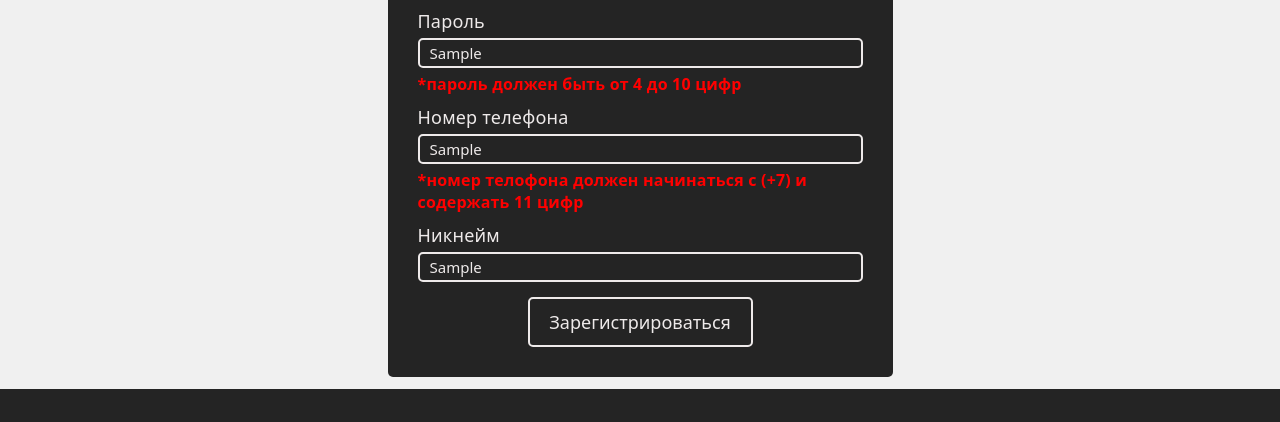
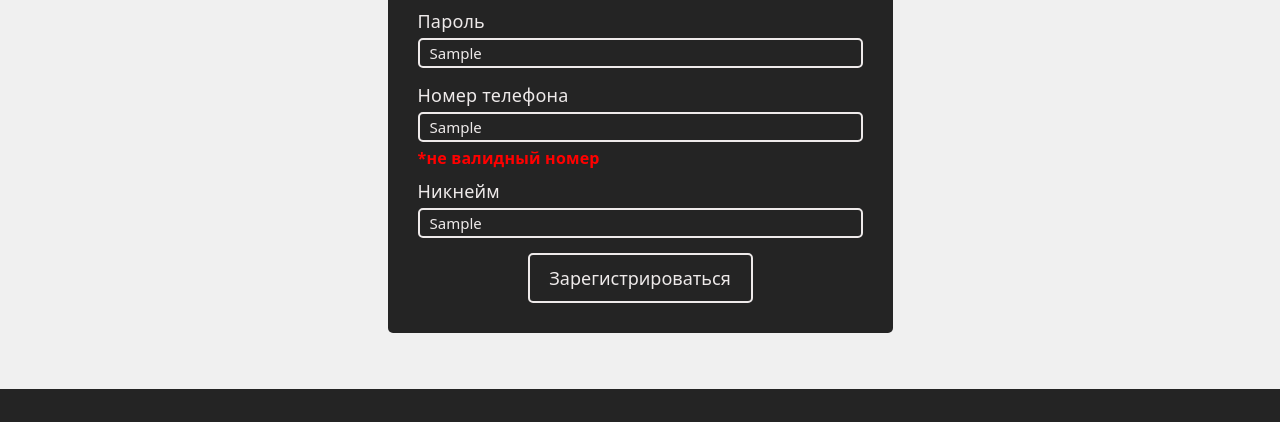
Before and after one commit to AinurBogdanov/Gym-project, a website built with Vite: page src/pages/signUp.html in a window 1280 px wide. Both pictures are taken after typing "Sample", "Sample", "Sample" into the empty fields and a click on the button "Зарегистрироваться". Shown: the part 116-538 px from the top of the page. Built offline with nearby package versions, Linux system fonts and the light colour scheme; no server answers.

Commit message:
fix bugs

```diff
--- a/src/pages/signUp.html
+++ b/src/pages/signUp.html
@@ -1,5 +1,5 @@
 <!DOCTYPE html>
-<html lang="ru">
+<html lang="ru" class="sign-up">
 <head>
 	<meta charset="UTF-8">
 	<meta name="viewport" content="width=device-width, initial-scale=1.0">
--- /dev/null
+++ b/src/scripts/common/validation.js
@@ -0,0 +1,14 @@
+export function isNumberVal(phone_number) {
+  const phone =  phone_number.replace(/\s+/g, "");
+  const onlyDigits = phone.replace(/\D/g, '');
+
+ return phone.startsWith('+7') && /^\d{11}$/.test(onlyDigits)
+}
+
+export function isPasswordVal(password) {
+  const length = password.length
+  if(length >= 4 && length <= 10 ) {
+    return true
+  }
+  return false
+}
--- a/src/scripts/data.js
+++ b/src/scripts/data.js
@@ -1,3 +1,5 @@
-export let user = JSON.parse(localStorage.getItem('userAuth')) || {auth: false, phone: ''};
+console.log('geting user')
+
+export let user = JSON.parse(localStorage.getItem('userAuth')) || {auth: false, phone_number: ''};
 
 export const order = JSON.parse(localStorage.getItem('order')) || {name: ''};
--- a/src/scripts/orders/create-order.js
+++ b/src/scripts/orders/create-order.js
@@ -12,11 +12,11 @@ async function sendOrder(event) {
   }
   if (user.auth) {
     const orderName = event.currentTarget.dataset.orderId
-    const phoneNumber = user.phone
+    const phoneNumber = user.phone_number
 
 
 
-    console.log(orderName)
+    console.log(phoneNumber);
     const cleanPhone = phoneNumber.replace(/\+/, '%2B');
       const url = `
       http://localhost:8000/order/create_order?order=${orderName}&phone_number=${cleanPhone}
@@ -43,5 +43,6 @@ async function sendOrder(event) {
     }
   } else {
     alert('войдите в аккаунт')
+    window.location.href = 'http://localhost:5173/src/pages/signIn.html';
   }
 }
--- a/src/scripts/signUp/signUp.js
+++ b/src/scripts/signUp/signUp.js
@@ -1,6 +1,10 @@
 import { user } from "../data";
+import { isPasswordVal } from "../common/validation"
+import { isNumberVal } from "../common/validation"
 
+if (document.querySelector('html.sign-up')) {
   document.getElementById('regForm').addEventListener('submit',regUser);
+}
 
 let isValid = true;
 
@@ -19,9 +23,7 @@ async function regUser(e) {
     data[key] = value;
   }
 
-
-
-   if (!/^\d{4,10}$/.test(data.password)) {
+   if (!isPasswordVal(data.password)) {
     document.getElementById('passwordError').innerText = "*пароль должен быть от 4 до 10 цифр";
     isValid = false;
   } else {
@@ -29,18 +31,16 @@ async function regUser(e) {
     document.getElementById('passwordError').innerText = "";
   }
 
+  const isNumVal = isNumberVal(data.phone_number);
 
-  const phone =  data.phone_number.replace(/\s+/g, "");
-  const onlyDigits = phone.replace(/\D/g, '');
-
-  if (!phone.startsWith('+7') || !/^\d{11}$/.test(onlyDigits)) {
-  console.log(phone)
+  if (!isNumVal) {
      isValid = false;
-  document.getElementById('phoneError').innerText = "*номер телофона должен начинаться с (+7) и содержать 11 цифр"
+    document.getElementById('phoneError').innerText = "*не валидный номер"
   } else {
     isValid = true;
     document.getElementById('phoneError').innerText = ""
   }
+
 
    if (!/^[A-Za-zА-Яа-яЁё]+$/.test(data.name) || /\s/.test(data.name)) {
    isValid = false;
@@ -49,7 +49,6 @@ async function regUser(e) {
   isValid = true;
   document.getElementById('nameError').innerText = '';
  }
-
 
  data.phone_number = data.phone_number.replace(/ /g, "");
 
```
Also changed, not shown: src/pages/signIn.html (+3 -1 lines), src/scripts/auth/signIn.js (+22 -3 lines). Lines whose indentation alone changed are shown as unchanged.
